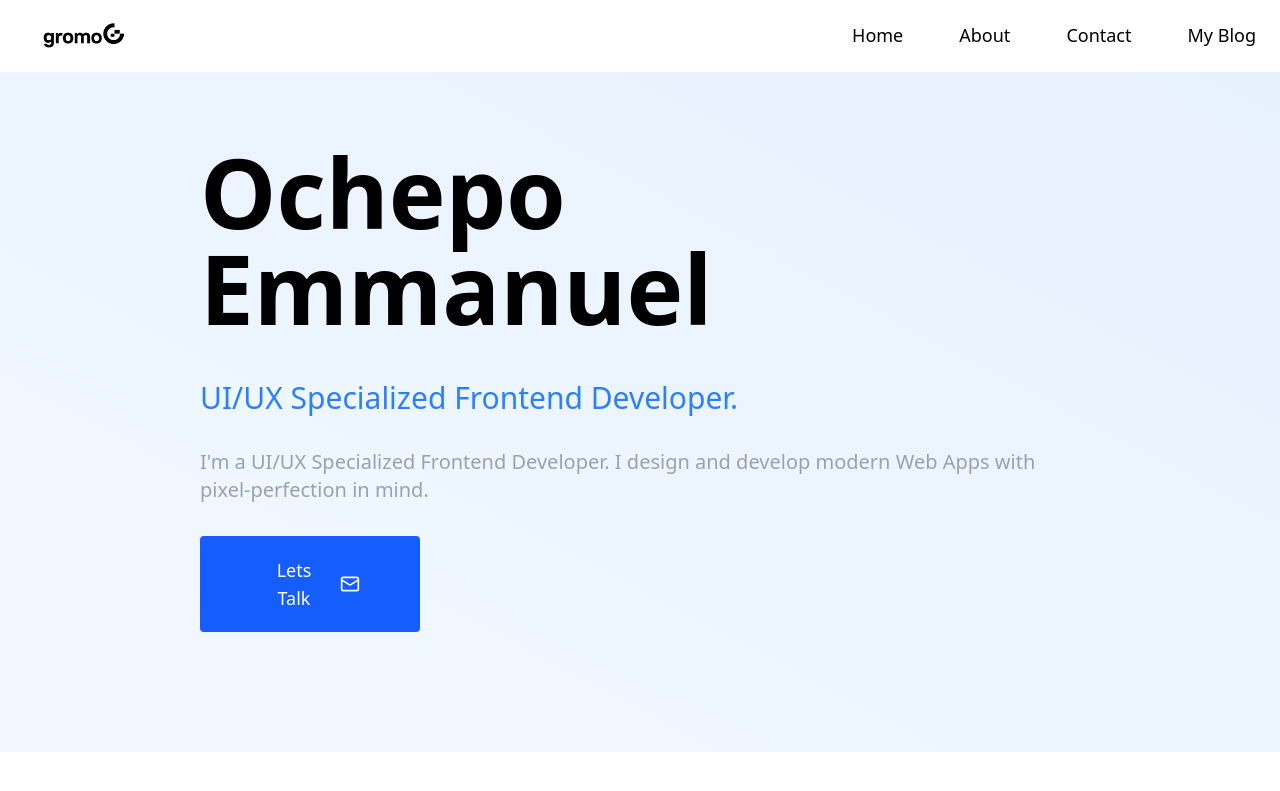
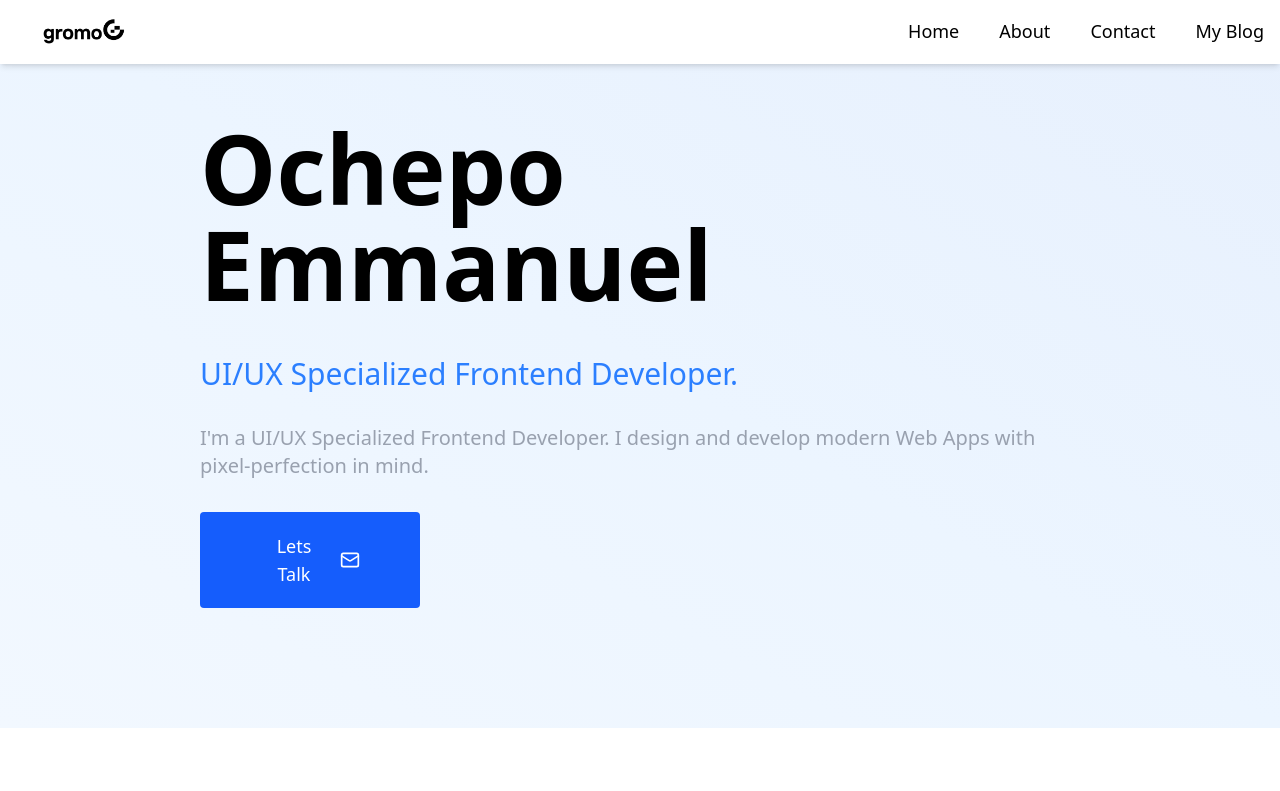
Before and after one commit to ochepo1/React.Js-Portfolio-, a React (Vite) app: page / in a window 1280 px wide. Shown: the top 791 px of the page. Built offline with nearby package versions, Linux system fonts and the light colour scheme.

Commit message:
new commit 1

```diff
--- a/src/Components/HeroSection.jsx
+++ b/src/Components/HeroSection.jsx
@@ -3,7 +3,7 @@ import { Hand, Mail } from "lucide-react";
 
 const HeroSection = () => {
   return (
-    <div className="w-full md:pb-20 font-poppins bg-gradient-to-tr from-[#f2f8ff] via-[#ecf5ff] to-[#e7f0fd] bg-gray-100 relative">
+    <div className="w-full md:pt-12 pt-7 md:pb-20 font-poppins bg-gradient-to-tr from-[#f2f8ff] via-[#ecf5ff] to-[#e7f0fd] bg-gray-100 relative">
       <section className="md:pl-50 md:pr-50 p-10 pt-18  text-black">
         <h1 className="md:text-8xl text-6xl font-bold text-black-600 mb-11">
           Ochepo Emmanuel
@@ -18,7 +18,7 @@ const HeroSection = () => {
           </span>
         </div>
         <div>
-          <button className="md:cursor-pointer w-full pt-4 pb-4 md:w-2/8 flex gap-3 items-center justify-center bg-blue-600 md:pl-15 md:pr-15 md:pt-5 md:pb-5 rounded-sm hover:bg-white hover:text-blue-500 text-white mt-8 text-lg hover:border-1 hover:border-blue-500 transition duration-300">
+          <button className="md:cursor-pointer w-full pt-4 pb-4 md:w-2/8 flex gap-3 items-center justify-center bg-blue-600 md:pl-15 md:pr-15 md:pt-5 md:pb-5 rounded-sm hover:bg-blue-700 hover:text-white-500 text-white mt-8 text-lg hover:border-1 hover:border-blue-500 transition duration-300">
             Lets Talk
             <span className="flex items-center justify-center">
               <Mail size={20} />
--- a/src/Components/Navbar.jsx
+++ b/src/Components/Navbar.jsx
@@ -1,35 +1,52 @@
-import React, { useState } from 'react';
+import React, { useState } from "react";
+import { Menu, X } from "lucide-react";
 import logo from "../assets/logo.png";
 
 const Navbar = () => {
   const [menuOpen, setMenuOpen] = useState(false);
 
+  const toggleMenu = () => setMenuOpen(!menuOpen);
+
   return (
-    <nav className="p-4 shadow-md md:flex md:justify-between items-center bg-white">
-      <div className="flex justify-between items-center">
-        <img src={logo} alt="logo" className="h-10 w-auto" />
+    <nav className="bg-white shadow-md fixed top-0 left-0 right-0 z-50">
+      <div className="max-w-7xl mx-auto px-4 py-3 flex items-center justify-between">
+        {/* Logo (Always left) */}
+        <div className="flex items-center">
+          <img src={logo} alt="Logo" className="h-10 w-auto" />
+        </div>
 
-        {/* Hamburger Button */}
-        <button
-          className="md:hidden text-2xl"
-          onClick={() => setMenuOpen(!menuOpen)}
-        >
-          ☰☰
-        </button>
+        {/* Desktop Nav (Always right on large screens) */}
+        <ul className="hidden md:flex items-center gap-10 text-lg">
+          {["Home", "About", "Contact", "My Blog"].map((link) => (
+            <li
+              key={link}
+              className="cursor-pointer border-b-2 border-transparent hover:border-black transition duration-300"
+            >
+              {link}
+            </li>
+          ))}
+        </ul>
+
+        {/* Hamburger Button (Mobile only) */}
+        <div className="md:hidden">
+          <button onClick={toggleMenu}>
+            {menuOpen ? <X size={28} /> : <Menu size={28} />}
+          </button>
+        </div>
       </div>
 
-      {/* Navigation Links */}
+      {/* Mobile Menu */}
       <ul
-        className={`mt-4 md:mt-0 md:flex gap-14 text-lg mr-2 ${
-          menuOpen ? 'block' : 'hidden'
-        } md:block`}
+        className={`md:hidden flex flex-col gap-4 text-lg px-6 bg-white transition-all duration-300 ease-in-out ${
+          menuOpen ? "max-h-96 py-4 opacity-100" : "max-h-0 opacity-0 overflow-hidden"
+        }`}
       >
-        {['Home', 'About', 'Contact', 'My Blog'].map((text) => (
+        {["Home", "About", "Contact", "My Blog"].map((link) => (
           <li
-            key={text}
-            className="cursor-pointer border-b-2 border-transparent hover:border-black hover:border-b-2 transition duration-300"
+            key={link}
+            className="cursor-pointer border-b-2 border-transparent hover:border-black transition duration-300"
           >
-            {text}
+            {link}
           </li>
         ))}
       </ul>
--- a/vite.config.js
+++ b/vite.config.js
@@ -9,6 +9,6 @@ export default defineConfig({
   ],
   server: {
     host: true,
-    allowedHosts: ['rude-ducks-spend.loca.lt']
+    allowedHosts: ['c511-105-113-112-227.ngrok-free.app']
   }
 })
```
